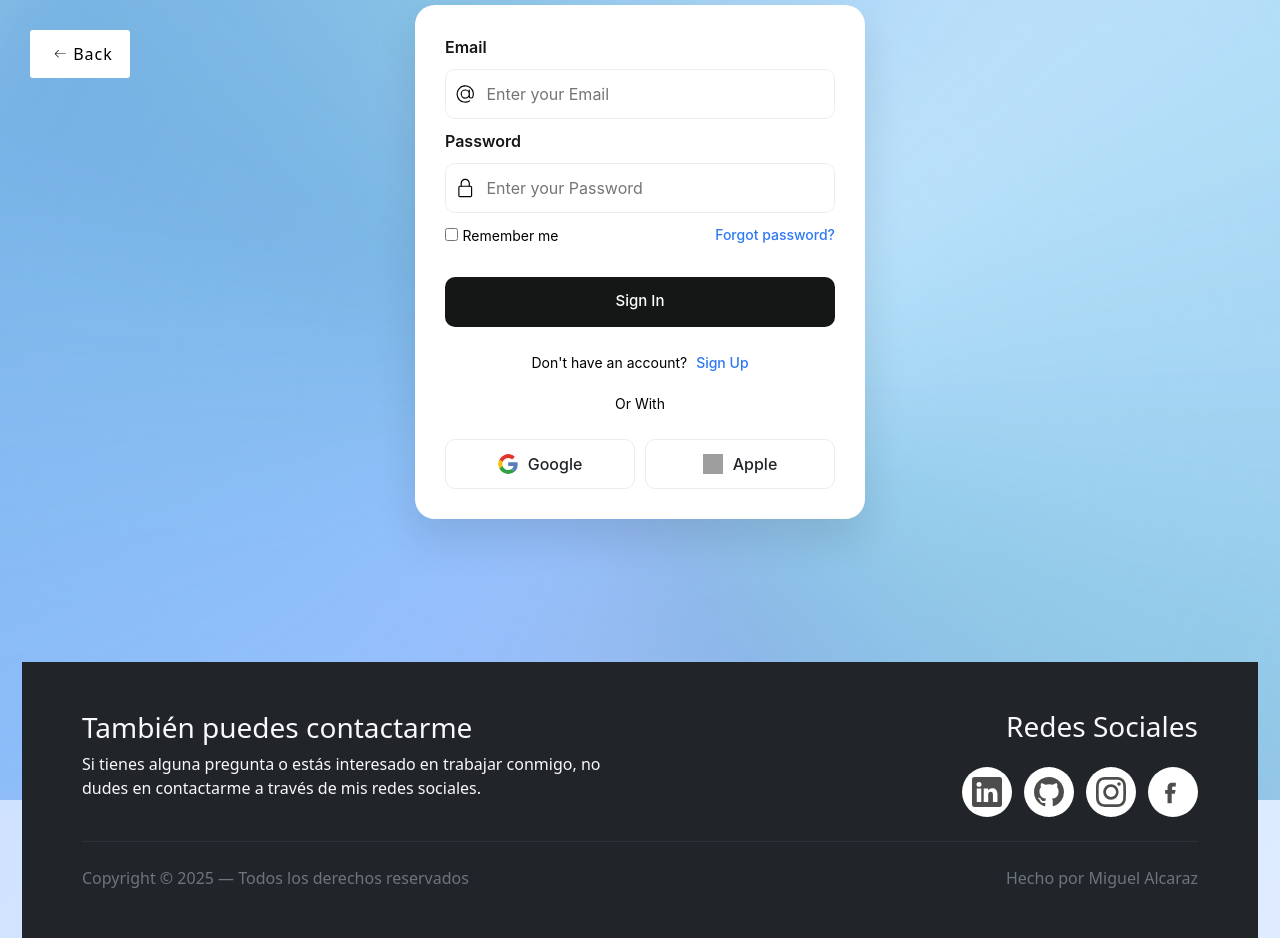
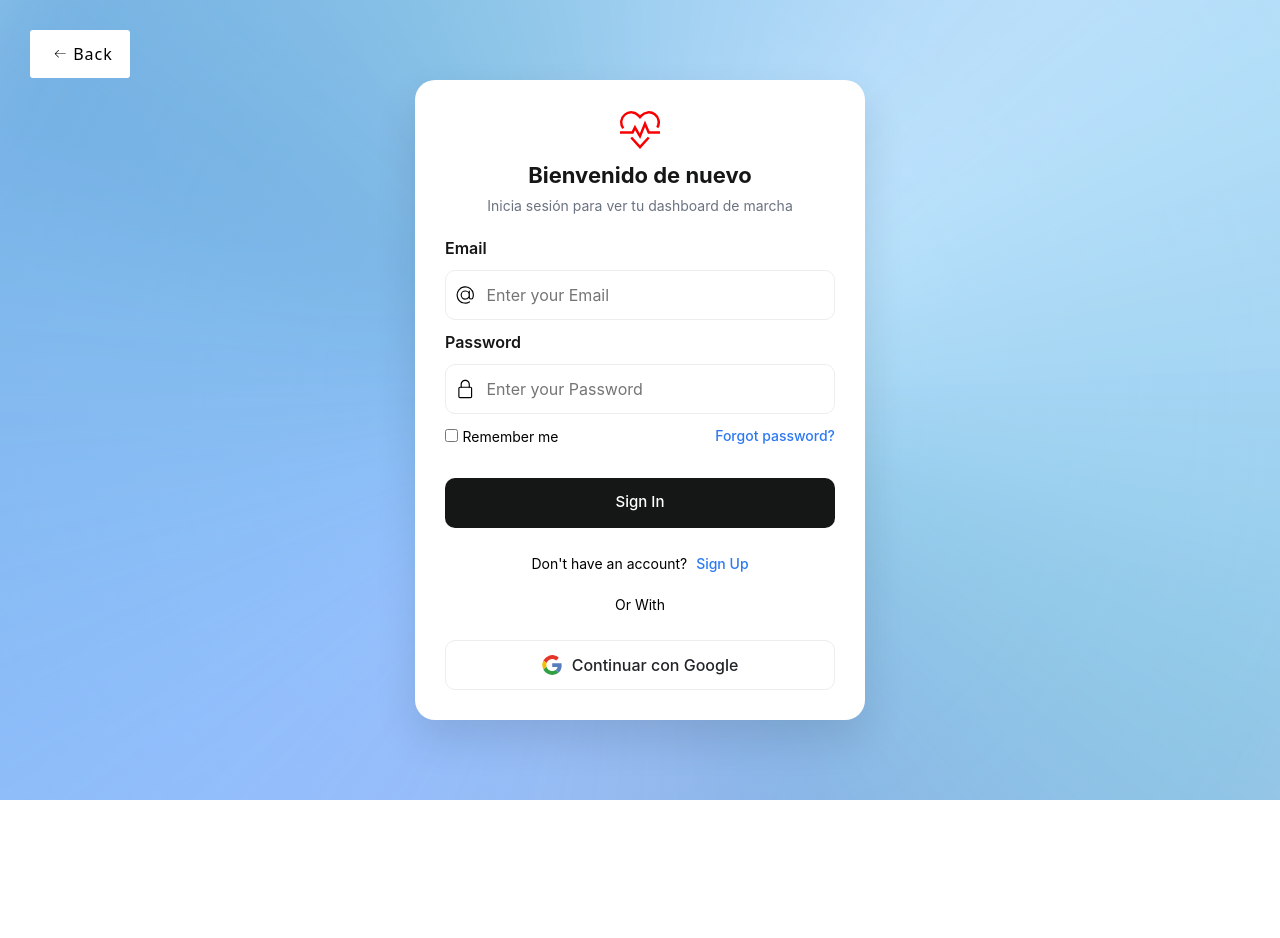
Before and after one commit to Mickyvz/watchy-parkinson-gait-platform, a Flask app: page /login in a window 1280 px wide. After the commit the page ends 800 px from the top, so only its background shows below. Run offline with Flask 3, Linux system fonts and the light colour scheme; parts of the project's set-up code (start-up, migrations or seed data) failed here and were passed over; some libraries are stand-ins or nearby versions; grey boxes are pictures that could not be loaded.

Commit message:
Rediseñar login y agregar inicio de sesión con Google (Firebase Auth), quitar botón de Apple

```diff
--- a/app.py
+++ b/app.py
@@ -12,7 +12,7 @@ from dotenv import load_dotenv
 
 # ===== Firebase Admin =====
 import firebase_admin
-from firebase_admin import credentials, db
+from firebase_admin import credentials, db, auth as firebase_auth
 
 # ===== Signal processing =====
 from scipy import signal
@@ -447,6 +447,29 @@ def login():
     return render_template("login.html")
 
 
+@app.route("/login/google", methods=["POST"])
+def login_google():
+    data = request.get_json(silent=True) or {}
+    id_token = data.get("idToken")
+    if not id_token:
+        return {"error": "Falta idToken."}, 400
+
+    try:
+        initialize_firebase_admin()
+        decoded = firebase_auth.verify_id_token(id_token)
+    except Exception as e:
+        print(f"[ERROR] Token de Google inválido: {e}")
+        return {"error": "Token de Google inválido."}, 401
+
+    email = decoded.get("email")
+    if not email:
+        return {"error": "No se pudo obtener el email de la cuenta de Google."}, 400
+
+    session["user_email"] = email
+    session["user_name"] = decoded.get("name", email)
+    return {"redirect": url_for("home")}
+
+
 @app.route("/logout")
 def logout():
     session.clear()
--- a/static/css/login.css
+++ b/static/css/login.css
@@ -17,6 +17,31 @@
 
 .form button {
     align-self: flex-end;
+}
+
+.login-header {
+    align-self: stretch;
+    text-align: center;
+    margin-bottom: 10px;
+}
+
+.login-logo {
+    width: 40px;
+    height: 40px;
+    margin-bottom: 12px;
+}
+
+.login-header h1 {
+    font-size: 22px;
+    font-weight: 700;
+    color: #151717;
+    margin: 0 0 6px 0;
+}
+
+.login-header p {
+    font-size: 14px;
+    color: #6b7280;
+    margin: 0;
 }
 
 .flex-column>label {
--- a/static/css/login_background.css
+++ b/static/css/login_background.css
@@ -1,3 +1,8 @@
+/* En la pantalla de login no mostramos el footer del sitio: la tarjeta ocupa toda la vista */
+footer {
+    display: none;
+}
+
 /* Fondo animado con paleta azul-clínica */
 body {
     margin: 0;
--- a/templates/login.html
+++ b/templates/login.html
@@ -24,6 +24,12 @@
 <div class="d-flex justify-content-center align-items-center" style="min-height: 100vh;">
     <form class="form" action="{{ url_for('login') }}" method="POST">
         <input type="hidden" name="csrf_token" value="{{ csrf_token() }}">
+
+        <div class="login-header">
+            <img src="{{ url_for('static', filename='img/app-monitoring.svg') }}" alt="" class="login-logo">
+            <h1>Bienvenido de nuevo</h1>
+            <p>Inicia sesión para ver tu dashboard de marcha</p>
+        </div>
 
         {% with messages = get_flashed_messages(with_categories=true) %}
         {% if messages %}
@@ -80,19 +86,50 @@
 
         <p class="p line">Or With</p>
 
-        <div class="flex-row">
-            <button class="btn google" type="button">
-                <img src="{{ url_for('static', filename='img/google.svg') }}" alt="Google" width="20" height="20">
-                <span>Google</span>
-            </button>
-
-            <button class="btn apple" type="button">
-                <img src="{{ url_for('static', filename='img/baseline-apple.svg') }}" alt="Apple" width="20"
-                    height="20">
-                <span>Apple</span>
-            </button>
-        </div>
+        <button class="btn google" type="button" id="btnGoogleLogin">
+            <img src="{{ url_for('static', filename='img/google.svg') }}" alt="" width="20" height="20">
+            <span>Continuar con Google</span>
+        </button>
 
     </form>
 </div>
 {% endblock %}
+
+{% block extra_js %}
+<script type="module">
+    import { GoogleAuthProvider, signInWithPopup } from "https://www.gstatic.com/firebasejs/12.4.0/firebase-auth.js";
+
+    const btnGoogle = document.getElementById("btnGoogleLogin");
+
+    btnGoogle.addEventListener("click", async () => {
+        btnGoogle.disabled = true;
+        try {
+            const provider = new GoogleAuthProvider();
+            const result = await signInWithPopup(window._auth, provider);
+            const idToken = await result.user.getIdToken();
+
+            const csrfToken = document.querySelector('input[name="csrf_token"]').value;
+            const resp = await fetch("{{ url_for('login_google') }}", {
+                method: "POST",
+                headers: {
+                    "Content-Type": "application/json",
+                    "X-CSRFToken": csrfToken
+                },
+                body: JSON.stringify({ idToken })
+            });
+
+            const data = await resp.json();
+            if (resp.ok && data.redirect) {
+                window.location.href = data.redirect;
+            } else {
+                alert(data.error || "No se pudo iniciar sesión con Google.");
+            }
+        } catch (err) {
+            console.error(err);
+            alert("No se pudo iniciar sesión con Google.");
+        } finally {
+            btnGoogle.disabled = false;
+        }
+    });
+</script>
+{% endblock %}
```
